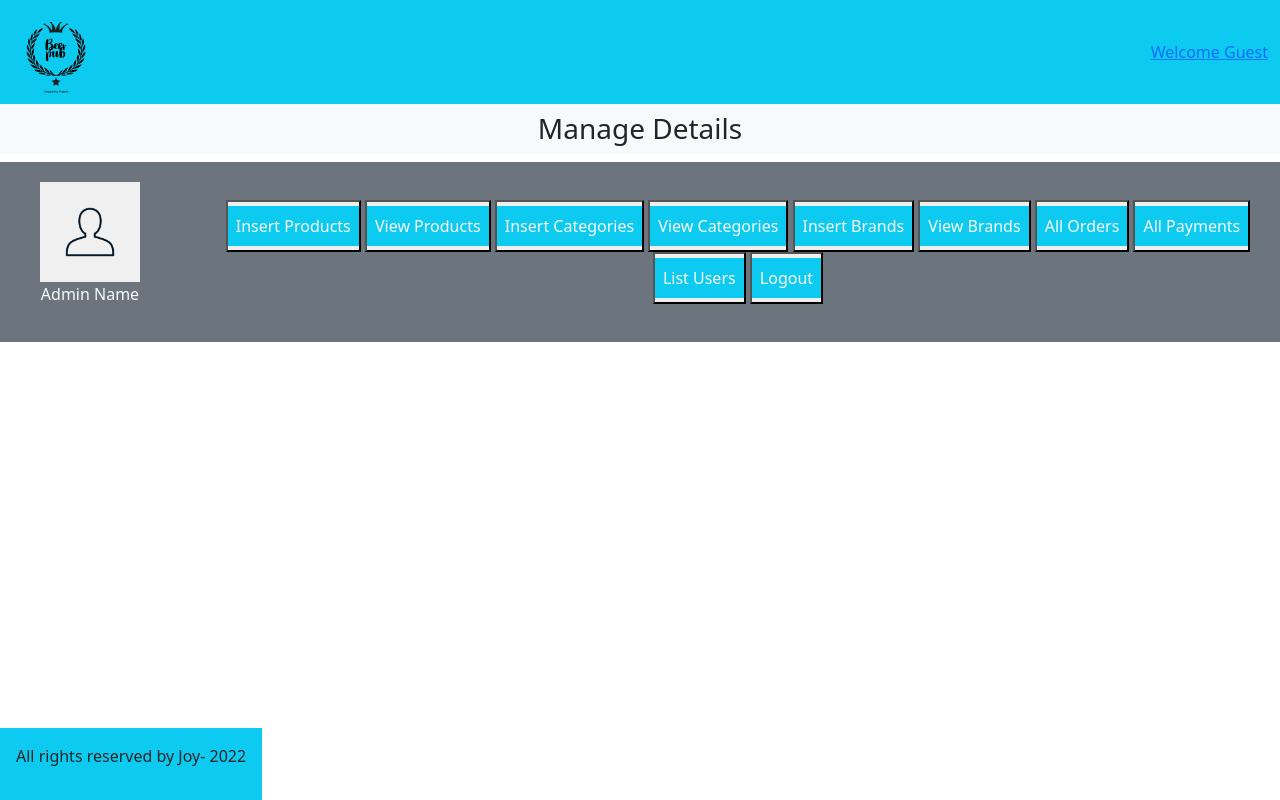
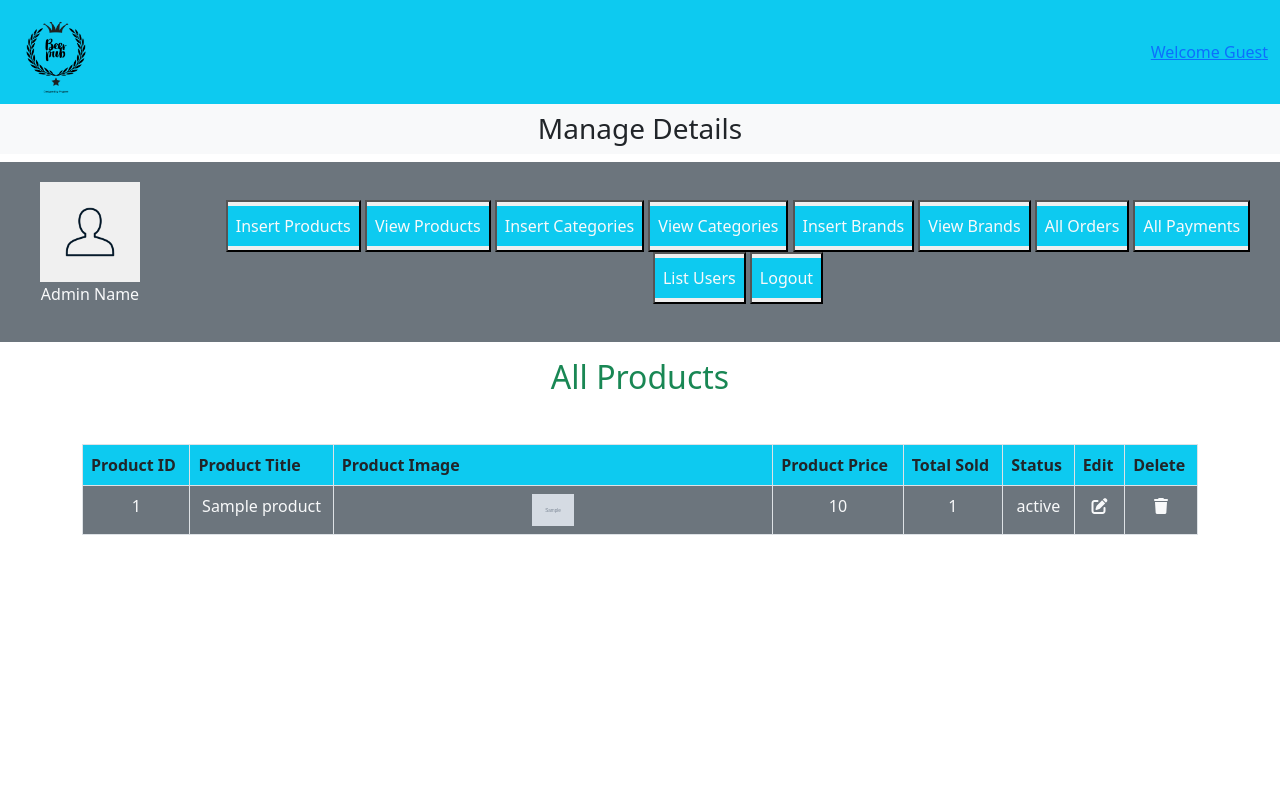
Before and after one commit to Joy602/PHP-eCommerce, a PHP site: page /admin_area/index.php?view_products in a window 1280 px wide. Run offline with PHP 8.4, Linux system fonts and the light colour scheme; tables that the repository leaves empty or names only in its code hold one stand-in row (values such as "Sample post"); grey boxes marked "Sample" are stand-in pictures; some libraries are stand-ins or nearby versions.

Commit message:
Up to 64

```diff
--- a/admin_area/index.php
+++ b/admin_area/index.php
@@ -1,3 +1,9 @@
+<?php
+    include('../includes/connect.php');
+    include('../functions/common_function.php');
+
+?>
+
 <!DOCTYPE html>
 <html lang="en">
 
@@ -14,12 +20,19 @@
         crossorigin="anonymous" referrerpolicy="no-referrer" />
     <!-- custom css -->
     <link rel="stylesheet" href="../style.css">
-    <!-- <style>
+    <style>
     .admin_image {
         width: 100px;
         object-fit: contain;
     }
-    </style> -->
+    body{
+        overflow-x:hidden;
+    }
+    .product_img{
+        width:10%;
+        object-fit:contain;
+    }
+    </style>
 </head>
 
 <body>
@@ -57,7 +70,7 @@
 
                 <div class="button text-center">
                     <button><a href="insert_product.php" class="nav-link text-light bg-info my-1 p-2 ">Insert Products</a></button>
-                    <button><a href="" class="nav-link text-light bg-info my-1 p-2">View Products</a></button>
+                    <button><a href="index.php?view_products" class="nav-link text-light bg-info my-1 p-2">View Products</a></button>
                     <button><a href="index.php?insert_category" class="nav-link text-light bg-info my-1 p-2">Insert
                             Categories</a></button>
                     <button><a href="" class="nav-link text-light bg-info my-1 p-2">View Categories</a></button>
@@ -81,13 +94,16 @@
                 if(isset($_GET['insert_brand'])){
                     include('insert_brands.php');
                 }
+                if(isset($_GET['view_products'])){
+                    include('view_products.php');
+                }
             ?>
         </div>
 
         <!-- last child -->
-        <div class="bg-info p-3 text-center footer">
+        <!-- <div class="bg-info p-3 text-center footer">
             <p>All rights reserved by Joy- 2022</p>
-        </div>
+        </div> -->
 
 
     </div>
--- /dev/null
+++ b/admin_area/view_products.php
@@ -0,0 +1,72 @@
+<!DOCTYPE html>
+<html lang="en">
+<head>
+    <meta charset="UTF-8">
+    <meta http-equiv="X-UA-Compatible" content="IE=edge">
+    <meta name="viewport" content="width=device-width, initial-scale=1.0">
+    <title>All Products</title>
+</head>
+<body>
+    <h2 class="text-center text-success">All Products</h2>
+
+    <table class="table table-bordered mt-5">
+        <thead class="bg-info">
+            <tr>
+                <th>Product ID</th>
+                <th>Product Title</th>
+                <th>Product Image</th>
+                <th>Product Price</th>
+                <th>Total Sold</th>
+                <th>Status</th>
+                <th>Edit</th>
+                <th>Delete</th>
+            </tr>
+        </thead>
+        <tbody class="bg-secondary text-light">
+            <?php
+                $get_products = "select * from `products`";
+                $result = mysqli_query($conn,$get_products);
+
+                $number=0;
+
+                while($row = mysqli_fetch_assoc($result)){
+                    $product_id = $row['product_id'];
+                    $product_title = $row['product_title'];
+                    $product_image1 = $row['product_image1'];
+                    $product_price = $row['product_price'];
+                    $status = $row['status'];
+                    $number++;
+                     ?>
+                    <tr class='text-center'>
+                    <td><?php echo $number;?></td>
+                    <td><?php echo $product_title;?></td>
+                    <td><img src='./product_images/<?php echo $product_image1;?>' class='product_img'/></td>
+                    <td><?php echo $product_price;?></td>
+                    <td><?php
+                        $get_count = "select * from `orders_pending` where product_id = $product_id";
+                        $result_count = mysqli_query($conn,$get_count);
+                        $rows_count = mysqli_num_rows($result_count);
+                        echo $rows_count;
+                    ?></td>
+                    <td><?php echo $status;?></td>
+                    <td><a href='' class='text-light'><i class='fa-solid fa-pen-to-square'></i></a></td>
+                    <td><a href='' class='text-light'><i class='fa-solid fa-trash'></i></a></td>
+                </tr>
+                <?php
+                }
+
+            ?>
+            <!-- <tr class="text-center">
+                <td>1</td>
+                <td>mango</td>
+                <td>image</td>
+                <td>546</td>
+                <td>4</td>
+                <td>true</td>
+                <td><a href="" class="text-light"><i class="fa-solid fa-pen-to-square"></i></a></td>
+                <td><a href="" class="text-light"><i class="fa-solid fa-trash"></i></a></td>
+            </tr> -->
+        </tbody>
+    </table>
+</body>
+</html>
--- a/style.css
+++ b/style.css
@@ -13,10 +13,7 @@
     height: 200px;
     object-fit: contain;
 }
-.admin_image{
-    width: 100px;
-    object-fit: contain;
-}
+
 .footer{
     position: absolute;
     bottom: 0;
```
